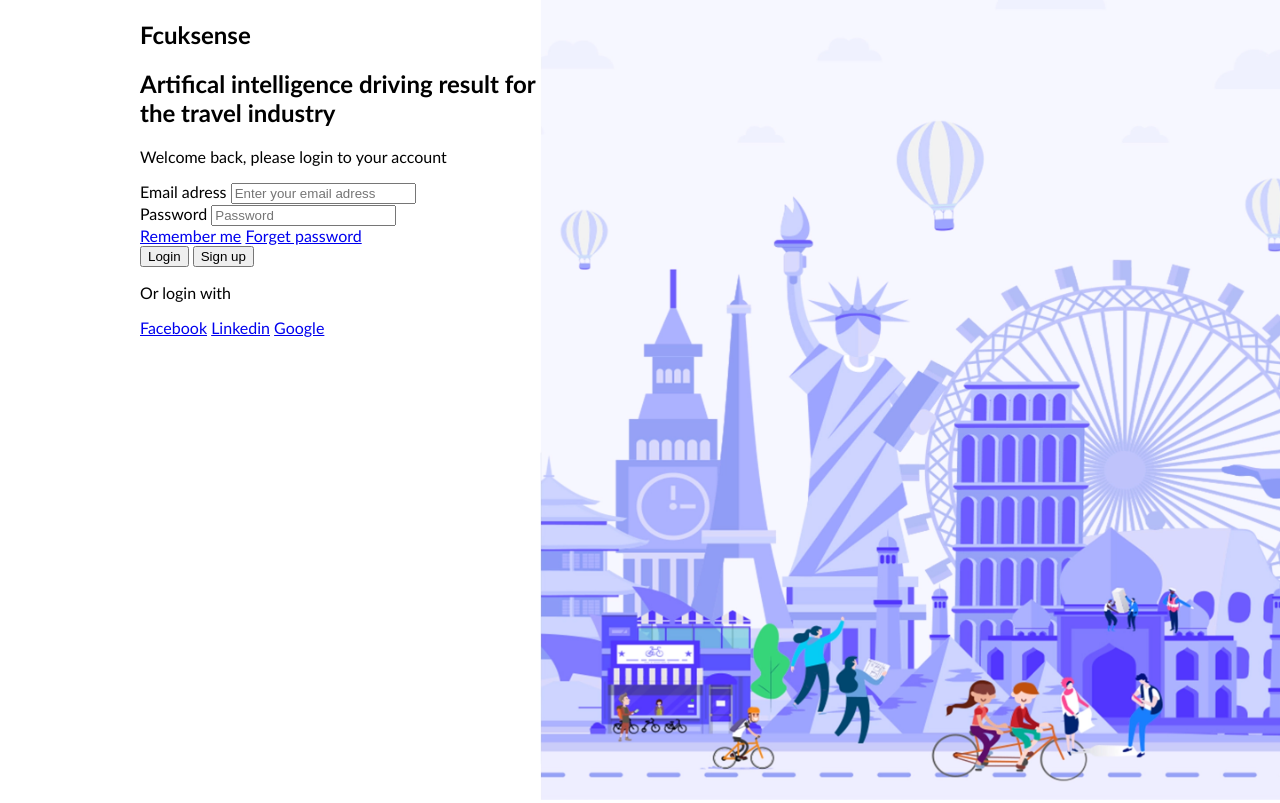
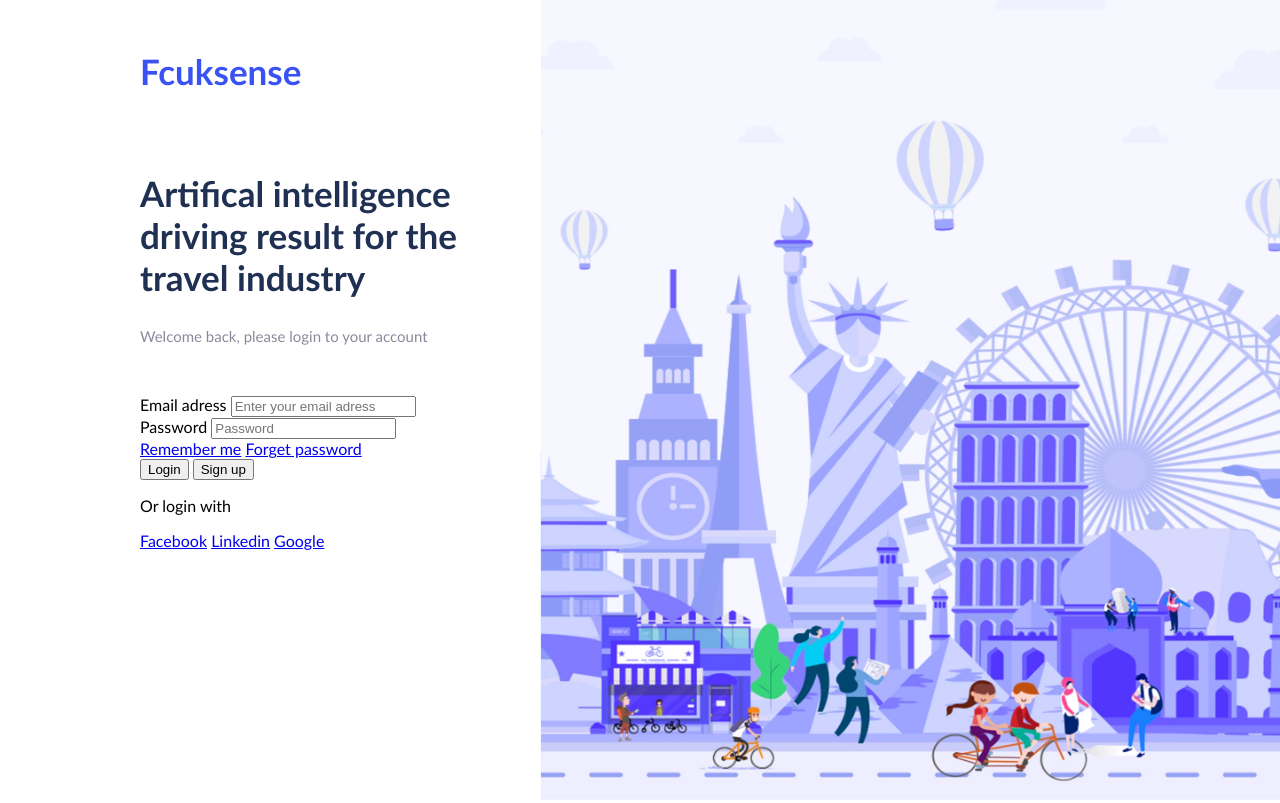
Before and after one commit to KKaciusis/front-end-testas, a PHP site: page / in a window 1280 px wide. Run offline with PHP 8.4, Linux system fonts and the light colour scheme.

Commit message:
Initial style

```diff
--- a/css/main.css
+++ b/css/main.css
@@ -25,6 +25,22 @@ body {
       margin: 0;
   }
 .left-column {
+    box-sizing: border-box;
     width: 40%;
     float: left;
 }
+.name {
+    color: #3A52F4;
+    margin-top: 50px;
+    margin-bottom: 80px;
+    font-size: 35px;
+}
+.slogan {
+    font-size: 35px;
+    color: #1F3053;
+}
+.please {
+    color: #898A9C;
+    font-size: 15px;
+    margin-bottom: 50px;
+}
--- a/index.html
+++ b/index.html
@@ -14,7 +14,7 @@
             <div class="left-column">
                 <h2 class="name">Fcuksense</h2>
                 <h2 class="slogan">Artifical intelligence driving result for the travel industry</h2>
-                <p class="grey-text">Welcome back, please login to your account</p>
+                <p class="please">Welcome back, please login to your account</p>
                 <form class="form">
                     <div class="form-row"></div>
                         <label for="Email">Email adress</label>
```
